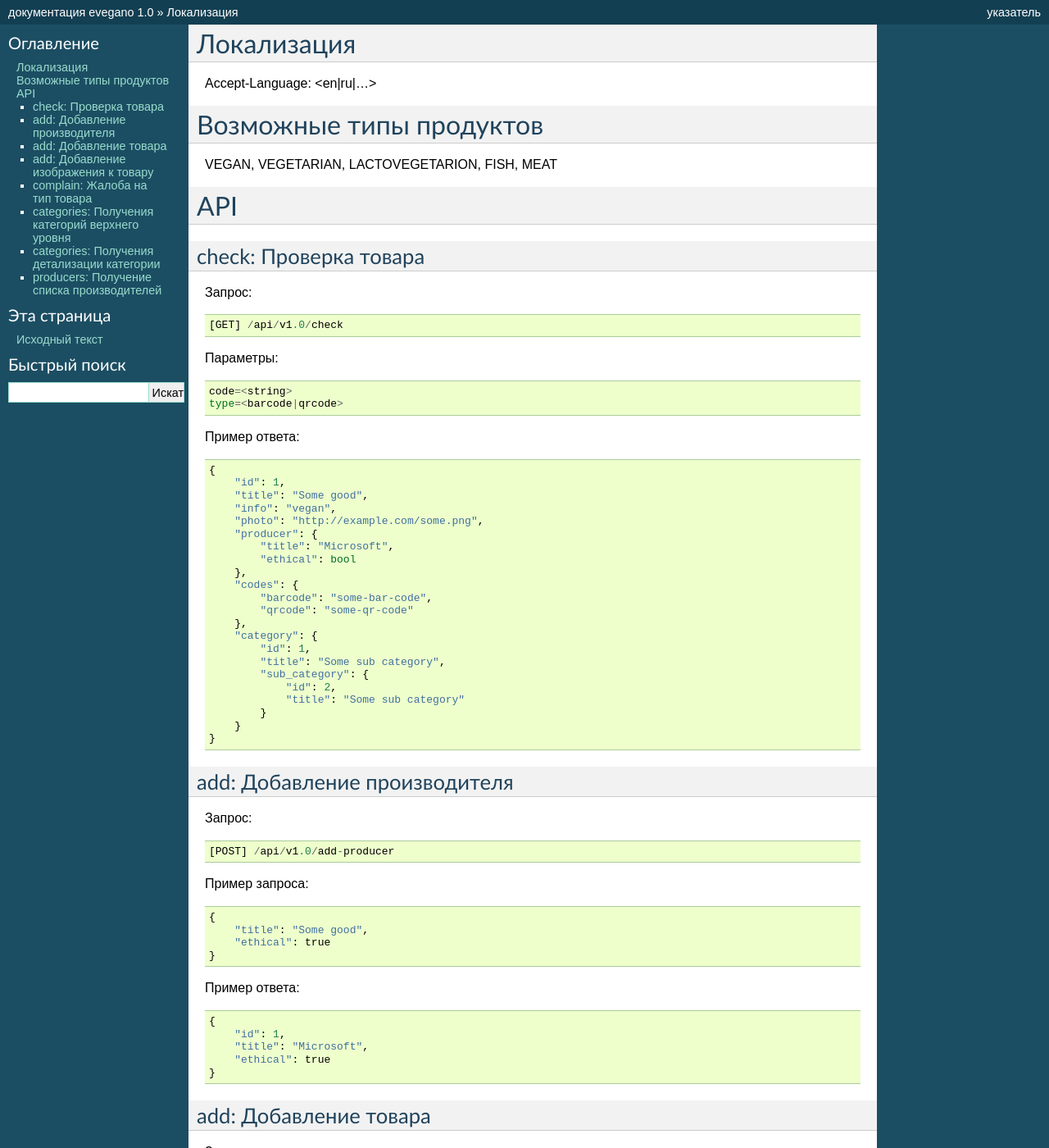
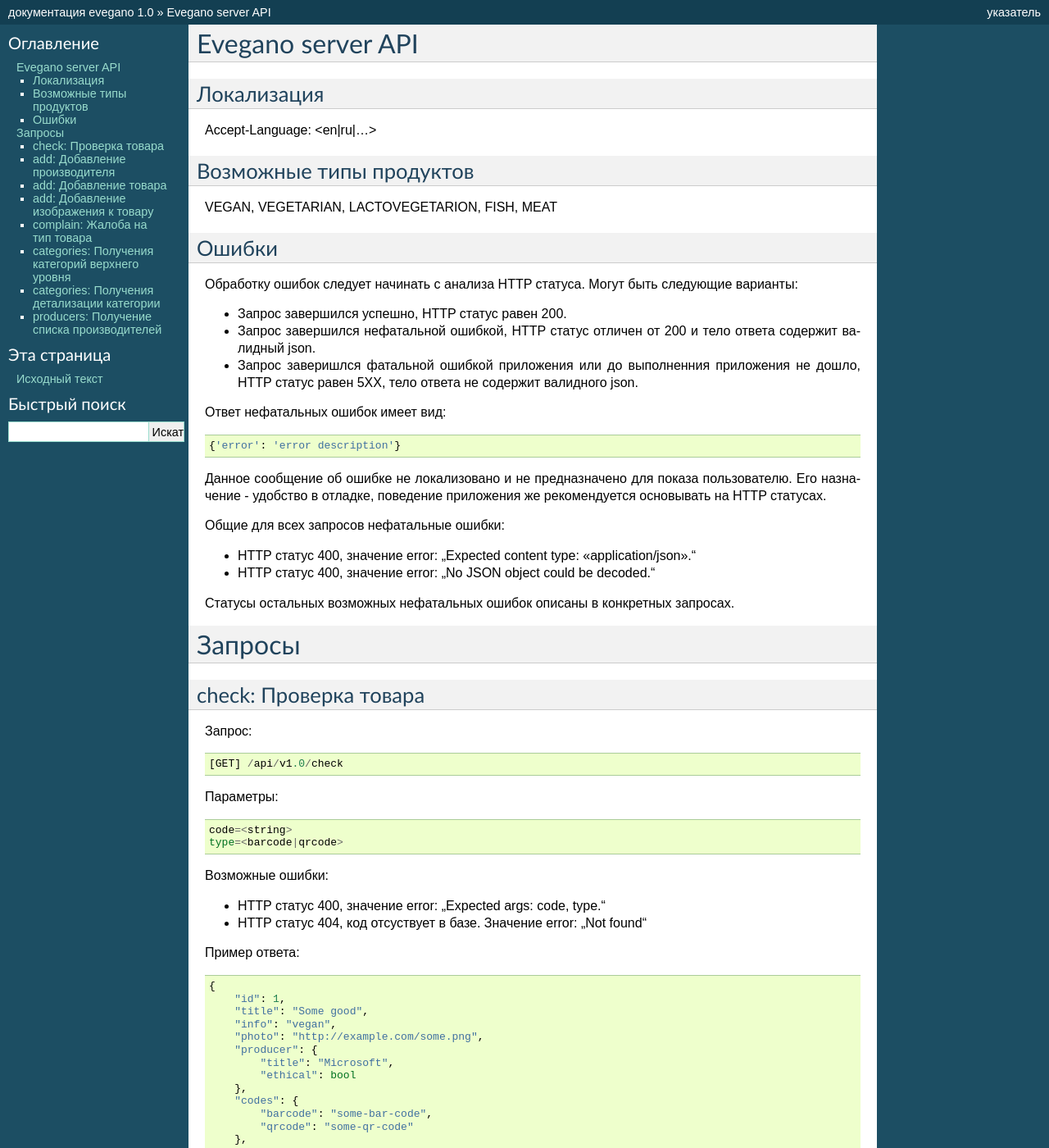
Before and after one commit to estas-vegano/evegano-server, a Sphinx documentation site: the page built from docs/source/index.rst, in a window 1280 px wide and 1400 px high. Shown: the whole window at 82% size. Built offline with Sphinx 7.4.7, drawn with Linux system fonts in a browser that asks for light colours; some of the changed text lies outside the part shown.

Commit message:
added error descriptions to docs

```diff
--- a/docs/source/index.rst
+++ b/docs/source/index.rst
@@ -1,17 +1,46 @@
 .. toctree::
    :maxdepth: 2
 
+Evegano server API
+==================
 
 Локализация
-==================
+------------------
 Accept-Language: <en|ru|...>
 
 
 Возможные типы продуктов
-==================
+------------------
 VEGAN, VEGETARIAN, LACTOVEGETARION, FISH, MEAT
 
-API
+Ошибки
+------------------
+Обработку ошибок следует начинать с анализа HTTP статуса.
+Могут быть следующие варианты:
+
+* Запрос завершился успешно, HTTP статус равен 200.
+
+* Запрос завершился нефатальной ошибкой, HTTP статус отличен от 200 и тело ответа содержит валидный json.
+
+* Запрос заверишлся фатальной ошибкой приложения или до выполненния приложения не дошло, HTTP статус равен 5XX, тело ответа не содержит валидного json.
+
+
+Ответ нефатальных ошибок имеет вид:
+::
+   {'error': 'error description'}
+
+Данное сообщение об ошибке не локализовано и не предназначено для показа пользователю. Его назначение - удобство в отладке, поведение приложения же рекомендуется основывать на HTTP статусах.
+
+Общие для всех запросов нефатальные ошибки:
+
+* HTTP статус 400, значение error: 'Expected content type: "application/json".'
+
+* HTTP статус 400, значение error: 'No JSON object could be decoded.'
+
+Статусы остальных возможных нефатальных ошибок описаны в конкретных запросах.
+
+
+Запросы
 ==================
 
 check: Проверка товара
@@ -25,6 +54,12 @@ check: Проверка товара
 ::
   code=<string>
   type=<barcode|qrcode>
+
+Возможные ошибки:
+
+* HTTP статус 400, значение error: 'Expected args: code, type.'
+
+* HTTP статус 404, код отсуствует в базе. Значение error: 'Not found'
 
 Пример ответа:
 ::
@@ -57,6 +92,7 @@ add: Добавление производителя
 Запрос:
 ::
   [POST] /api/v1.0/add-producer
+
 
 Пример запроса:
 ::
@@ -157,6 +193,10 @@ categories: Получения детализации категории
 ::
    [GET] /api/v1.0/categories/<categoryId>
 
+Возможные ошибки:
+
+* HTTP статус 404, категория отсуствует в базе. Значение error: 'Not found'
+
 Пример ответа:
 ::
    {
```
